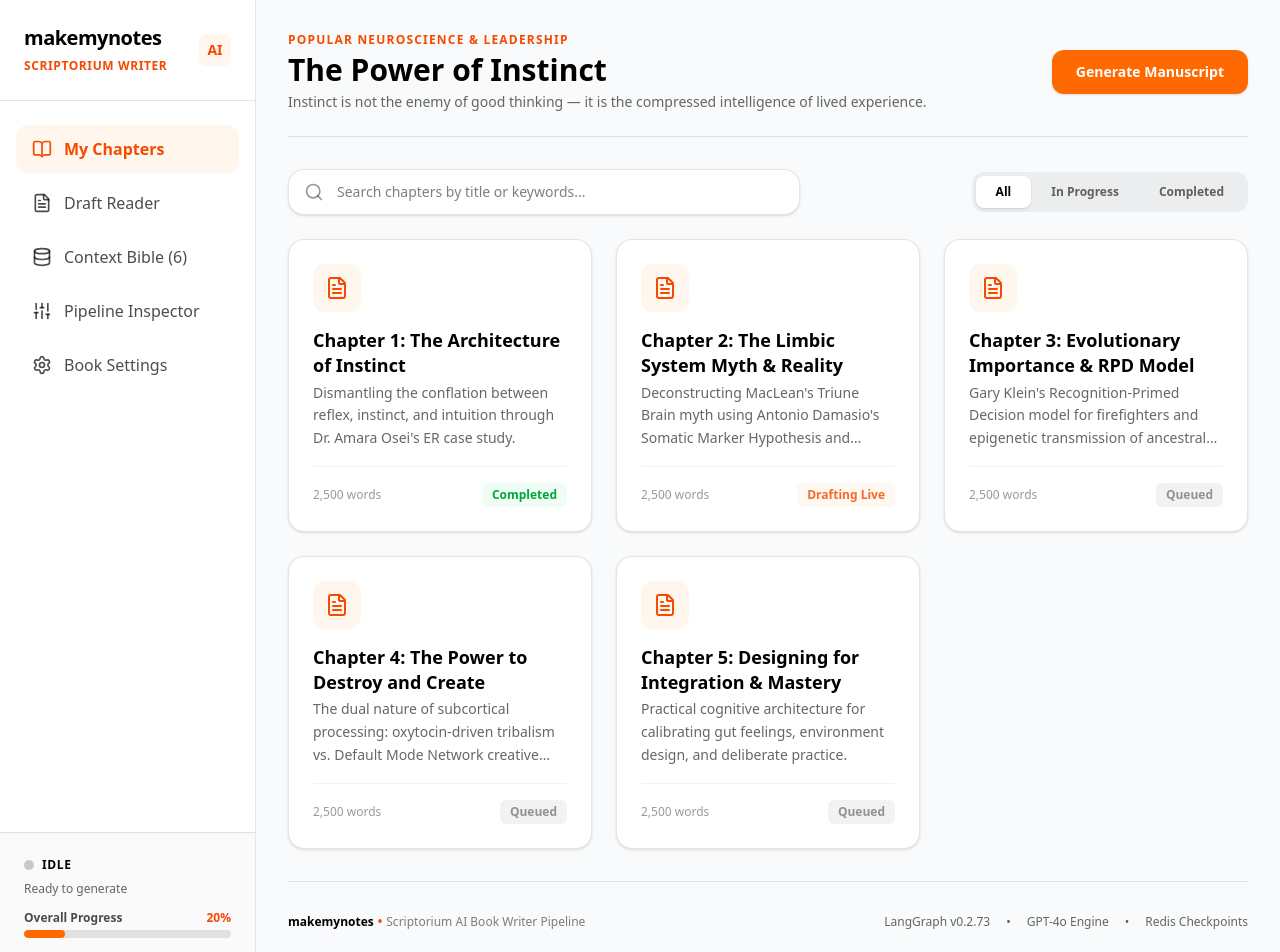
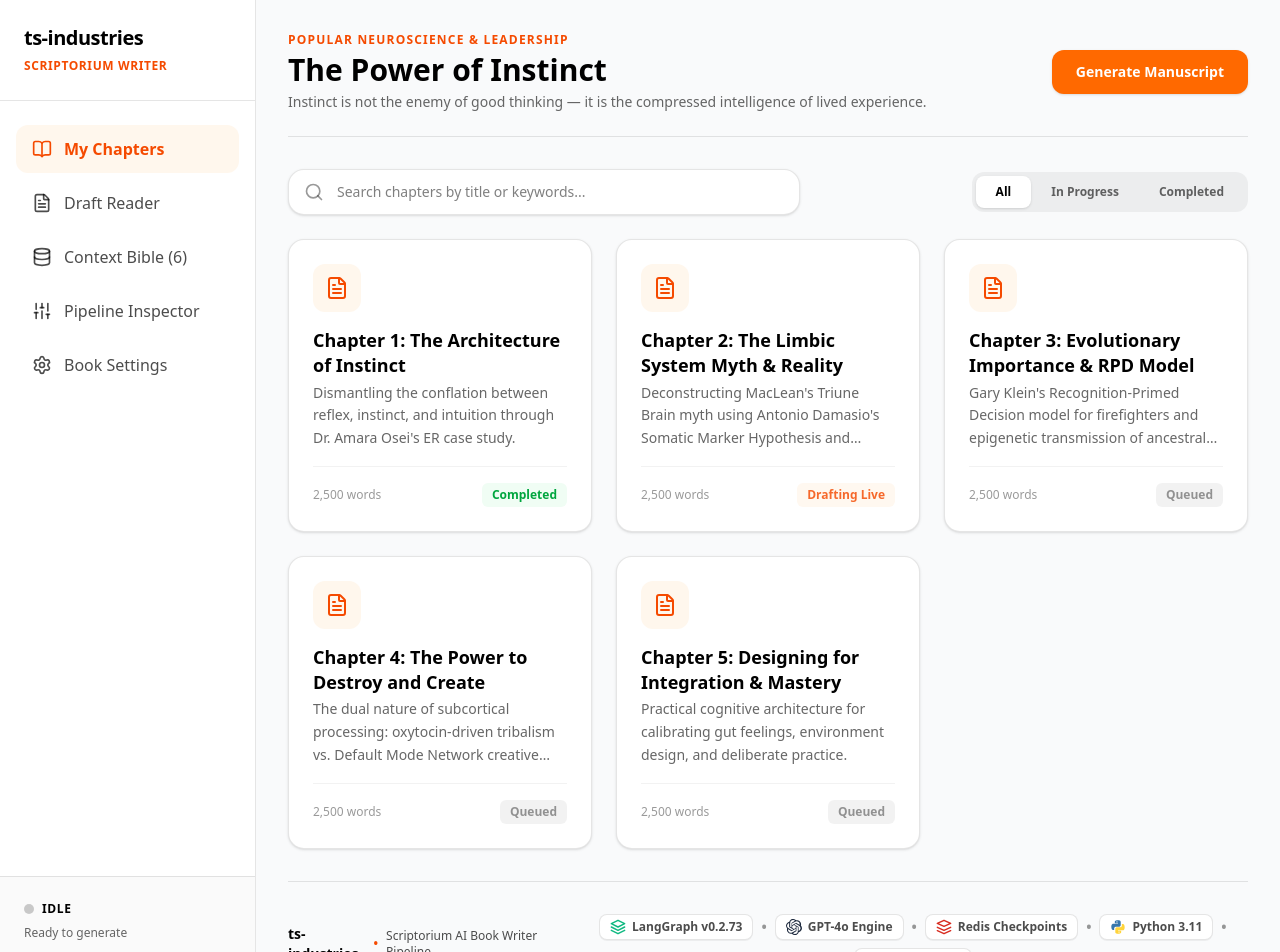
Before and after one commit to thulanesigasa/my_writer, a Next.js app in the folder frontend/: page / in a window 1280 px wide. Shown: the top 952 px of the page. Built offline with nearby package versions, Linux system fonts and the light colour scheme.

Commit message:
brand: update to ts-industries, remove AI badge image, add tech SVGs (LangGraph, OpenAI, Redis, Python, Tailwind) to footer with bullet separators

```diff
--- a/frontend/app/page.tsx
+++ b/frontend/app/page.tsx
@@ -4,12 +4,9 @@ import React, { useState, useEffect, useRef } from "react";
 import { motion, AnimatePresence } from "framer-motion";
 import {
   BookOpen,
-  FilePlus,
   Settings,
   Search,
   FileText,
-  Clock,
-  Loader2,
   Sliders,
   Download,
   Play,
@@ -17,6 +14,7 @@ import {
   Database,
   Copy,
   Check,
+  Sparkles,
 } from "lucide-react";
 
 // ── Types ─────────────────────────────────────────────────────────────────────
@@ -42,6 +40,48 @@ interface SubSectionTask {
   writing_directive?: string;
   status?: "pending" | "in_progress" | "completed";
   draft_prose?: string;
+}
+
+// ── SVG Brand Tech Logos ──────────────────────────────────────────────────────
+function LangGraphLogo() {
+  return (
+    <svg className="w-4 h-4 inline-block align-text-bottom text-[#10B981]" viewBox="0 0 24 24" fill="none" stroke="currentColor" strokeWidth="2.2" strokeLinecap="round" strokeLinejoin="round">
+      <path d="M12 2L2 7l10 5 10-5-10-5zM2 17l10 5 10-5M2 12l10 5 10-5" />
+    </svg>
+  );
+}
+
+function OpenAILogo() {
+  return (
+    <svg className="w-4 h-4 inline-block align-text-bottom fill-current text-slate-800" viewBox="0 0 24 24">
+      <path d="M22.2819 9.8211a5.9847 5.9847 0 0 0-.5157-4.9108 6.0462 6.0462 0 0 0-6.5098-2.9A6.0651 6.0651 0 0 0 4.9807 4.1818a5.9847 5.9847 0 0 0-3.9977 2.9 6.0462 6.0462 0 0 0 .7427 7.0966 5.98 5.98 0 0 0 .511 4.9107 6.051 6.051 0 0 0 6.5146 2.9001A5.9847 5.9847 0 0 0 13.2599 24a6.0557 6.0557 0 0 0 5.7718-4.2058 5.9894 5.9894 0 0 0 3.9977-2.9001 6.0557 6.0557 0 0 0-.7475-7.0729zm-9.022 12.6081a4.4755 4.4755 0 0 1-2.8764-1.0408l.1419-.0804 4.7783-2.7582a.7948.7948 0 0 0 .3927-.6813v-6.7369l2.02 1.1686a.071.071 0 0 1 .038.052v5.5826a4.504 4.504 0 0 1-4.4945 4.4944zm-9.6607-4.1254a4.4708 4.4708 0 0 1-.535-3.0137l.142.0852 4.783 2.7582a.771.771 0 0 0 .7806 0l5.8428-3.3685v2.3324a.0804.0804 0 0 1-.0332.0615L9.74 19.9502a4.4992 4.4992 0 0 1-6.1408-1.6464zM2.3408 7.8956a4.485 4.485 0 0 1 2.3655-1.9728V11.6a.7664.7664 0 0 0 .3879.6765l5.8144 3.3543-2.0201 1.1685a.0757.0757 0 0 1-.071 0l-4.8303-2.7865A4.504 4.504 0 0 1 2.3408 7.8956zm16.0993 3.8558L12.6007 8.3829l2.02-1.1638a.0757.0757 0 0 1 .071 0l4.8303 2.7913a4.4944 4.4944 0 0 1-.6765 8.1042v-5.6772a.79.79 0 0 0-.3953-.6859zm2.0107-3.0231l-.1419-.0852-4.7735-2.7582a.7758.7758 0 0 0-.7854 0L8.9072 9.2535V6.9211a.0757.0757 0 0 1 .0332-.0615l4.8303-2.7866a4.5016 4.5016 0 0 1 6.6802 4.66zM8.3061 12.863l-2.02-1.1638a.0804.0804 0 0 1-.038-.052V6.0646a4.5016 4.5016 0 0 1 7.3757-3.4537l-.1419.0804L8.7036 5.4495a.7948.7948 0 0 0-.3927.6813zm1.0936-2.3655l2.6005-1.5 2.6005 1.5v3.0001l-2.6005 1.5-2.6005-1.5z"/>
+    </svg>
+  );
+}
+
+function RedisLogo() {
+  return (
+    <svg className="w-4 h-4 inline-block align-text-bottom" viewBox="0 0 24 24" fill="none">
+      <path d="M2 17.5L12 22L22 17.5M2 12.5L12 17L22 12.5M12 2L2 6.5L12 11L22 6.5L12 2Z" stroke="#D82C20" strokeWidth="2.2" strokeLinecap="round" strokeLinejoin="round" />
+    </svg>
+  );
+}
+
+function PythonLogo() {
+  return (
+    <svg className="w-4 h-4 inline-block align-text-bottom" viewBox="0 0 24 24">
+      <path fill="#3776AB" d="M11.88 2C6.9 2 7.23 4.16 7.23 4.16V6.4H12V7.15H5.06S2 6.8 2 11.78c0 4.97 2.67 4.8 2.67 4.8h1.6v-2.28s-.09-2.72 2.67-2.72h4.54s2.58.04 2.58-2.5V4.66S16.5 2 11.88 2zm-1.42 1.48a.95.95 0 1 1 0 1.9.95.95 0 0 1 0-1.9z"/>
+      <path fill="#FFD43B" d="M12.12 22c4.98 0 4.65-2.16 4.65-2.16V17.6H12v-.75h6.94S22 17.2 22 12.22c0-4.97-2.67-4.8-2.67-4.8h-1.6v2.28s.09 2.72-2.67 2.72h-4.54s-2.58-.04-2.58 2.5v4.5s-.44 2.66 4.18 2.66zm1.42-1.48a.95.95 0 1 1 0-1.9.95.95 0 0 1 0 1.9z"/>
+    </svg>
+  );
+}
+
+function TailwindLogo() {
+  return (
+    <svg className="w-4 h-4 inline-block align-text-bottom" viewBox="0 0 24 24">
+      <path fill="#06B6D4" d="M12.001 4.8c-3.2 0-5.2 1.6-6 4.8 1.2-1.6 2.6-2.2 4.2-1.8.913.228 1.565.89 2.288 1.624C13.666 10.618 15.027 12 18.001 12c3.2 0 5.2-1.6 6-4.8-1.2 1.6-2.6 2.2-4.2 1.8-.913-.228-1.565-.89-2.288-1.624C16.337 6.182 14.976 4.8 12.001 4.8zm-6 7.2c-3.2 0-5.2 1.6-6 4.8 1.2-1.6 2.6-2.2 4.2-1.8.913.228 1.565.89 2.288 1.624C7.666 17.818 9.027 19.2 12.001 19.2c3.2 0 5.2-1.6 6-4.8-1.2 1.6-2.6 2.2-4.2 1.8-.913-.228-1.565-.89-2.288-1.624C10.337 13.382 8.976 12 6.001 12z"/>
+    </svg>
+  );
 }
 
 // ── Initial 5-Chapter Outline ─────────────────────────────────────────────────
@@ -362,21 +402,16 @@ export default function DashboardPage() {
 
   return (
     <div className="min-h-screen bg-gray-50 flex font-sans text-black">
-      {/* ── LEFT SIDEBAR (makemynotes style) ─────────────────────────────────── */}
+      {/* ── LEFT SIDEBAR (ts-industries style) ───────────────────────────────── */}
       <aside className="w-64 bg-white border-r border-black/10 flex flex-col hidden md:flex">
-        {/* Brand */}
-        <div className="p-6 border-b border-black/10 flex items-center justify-between">
-          <div>
+        {/* Brand - ts-industries (AI screenshot removed as requested) */}
+        <div className="p-6 border-b border-black/10">
           <span className="text-xl font-bold tracking-tight text-black block">
-              makemynotes
+            ts-industries
           </span>
           <span className="text-xs font-semibold text-orange-600 tracking-wider uppercase">
             Scriptorium Writer
           </span>
-          </div>
-          <div className="w-8 h-8 bg-orange-50 text-orange-600 rounded-lg flex items-center justify-center font-bold text-sm">
-            AI
-          </div>
         </div>
 
         {/* Navigation Items with 150ms Sliding Active Pill */}
@@ -440,12 +475,12 @@ export default function DashboardPage() {
         </div>
       </aside>
 
-      {/* ── MAIN CONTENT AREA (makemynotes style) ────────────────────────────── */}
+      {/* ── MAIN CONTENT AREA ────────────────────────────────────────────────── */}
       <main className="flex-1 flex flex-col min-w-0 min-h-screen">
         {/* Mobile Header */}
         <header className="md:hidden bg-white border-b border-black/10 p-4 flex items-center justify-between">
           <div>
-            <span className="text-lg font-bold tracking-tight text-black">makemynotes</span>
+            <span className="text-lg font-bold tracking-tight text-black">ts-industries</span>
             <span className="text-xs font-bold text-orange-600 ml-2">Scriptorium</span>
           </div>
           <button
@@ -497,7 +532,7 @@ export default function DashboardPage() {
                   Approve Next Chapter
                 </button>
               ) : (
-                /* NO ICON on Generate Manuscript button as requested */
+                /* Pure text button (no icon) */
                 <button
                   onClick={startGeneration}
                   className="inline-flex items-center justify-center px-6 py-3 bg-orange-500 hover:bg-orange-600 text-white font-semibold rounded-xl transition-colors shadow-sm text-sm active:scale-95"
@@ -804,19 +839,47 @@ export default function DashboardPage() {
             </div>
           )}
 
-          {/* ── FOOTER ────────────────────────────────────────────────────────── */}
-          <footer className="mt-auto pt-8 border-t border-black/10 text-xs text-black/50 flex flex-col sm:flex-row items-center justify-between gap-4">
-            <div>
-              <span className="font-bold text-black">makemynotes</span>
-              <span className="mx-1 text-orange-600 font-semibold">•</span>
-              <span>Scriptorium AI Book Writer Pipeline</span>
+          {/* ── FOOTER WITH TECH STACK SVGs AND BULLETS intact ────────────────── */}
+          <footer className="mt-auto pt-8 border-t border-black/10 text-xs text-black/60 flex flex-col sm:flex-row items-center justify-between gap-4">
+            <div className="flex items-center gap-2">
+              <span className="font-bold text-black text-sm">ts-industries</span>
+              <span className="text-orange-600 font-bold">•</span>
+              <span className="font-medium text-black/70">Scriptorium AI Book Writer Pipeline</span>
             </div>
-            <div className="flex items-center gap-4 text-black/60 font-medium">
+
+            <div className="flex flex-wrap items-center justify-center gap-2 text-black/70 font-semibold">
+              <span className="inline-flex items-center gap-1.5 bg-white border border-black/10 px-2.5 py-1 rounded-lg shadow-2xs">
+                <LangGraphLogo />
                 <span>LangGraph v0.2.73</span>
-              <span>•</span>
+              </span>
+
+              <span className="text-black/40 font-bold text-sm">•</span>
+
+              <span className="inline-flex items-center gap-1.5 bg-white border border-black/10 px-2.5 py-1 rounded-lg shadow-2xs">
+                <OpenAILogo />
                 <span>GPT-4o Engine</span>
-              <span>•</span>
+              </span>
+
+              <span className="text-black/40 font-bold text-sm">•</span>
+
+              <span className="inline-flex items-center gap-1.5 bg-white border border-black/10 px-2.5 py-1 rounded-lg shadow-2xs">
+                <RedisLogo />
                 <span>Redis Checkpoints</span>
+              </span>
+
+              <span className="text-black/40 font-bold text-sm">•</span>
+
+              <span className="inline-flex items-center gap-1.5 bg-white border border-black/10 px-2.5 py-1 rounded-lg shadow-2xs">
+                <PythonLogo />
+                <span>Python 3.11</span>
+              </span>
+
+              <span className="text-black/40 font-bold text-sm">•</span>
+
+              <span className="inline-flex items-center gap-1.5 bg-white border border-black/10 px-2.5 py-1 rounded-lg shadow-2xs">
+                <TailwindLogo />
+                <span>Tailwind CSS</span>
+              </span>
             </div>
           </footer>
         </div>
```
Lines whose indentation alone changed are shown as unchanged.
